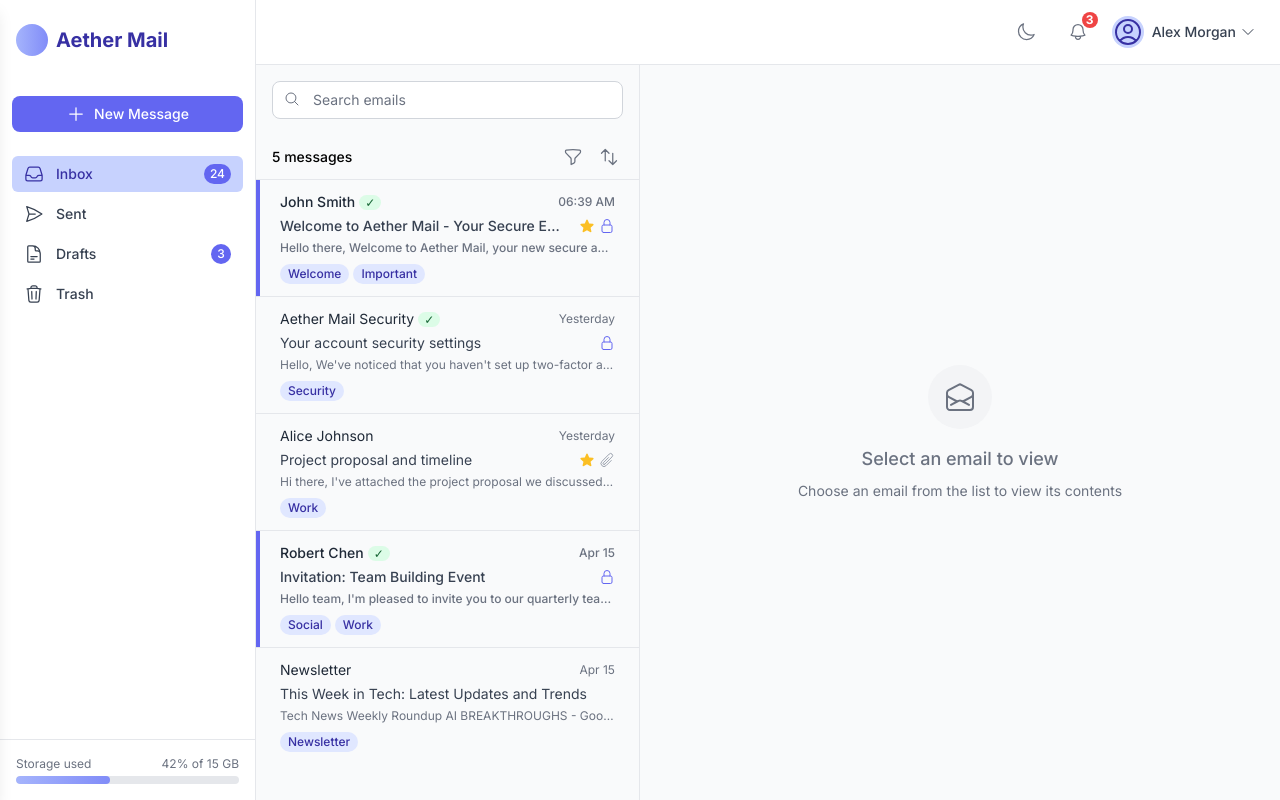
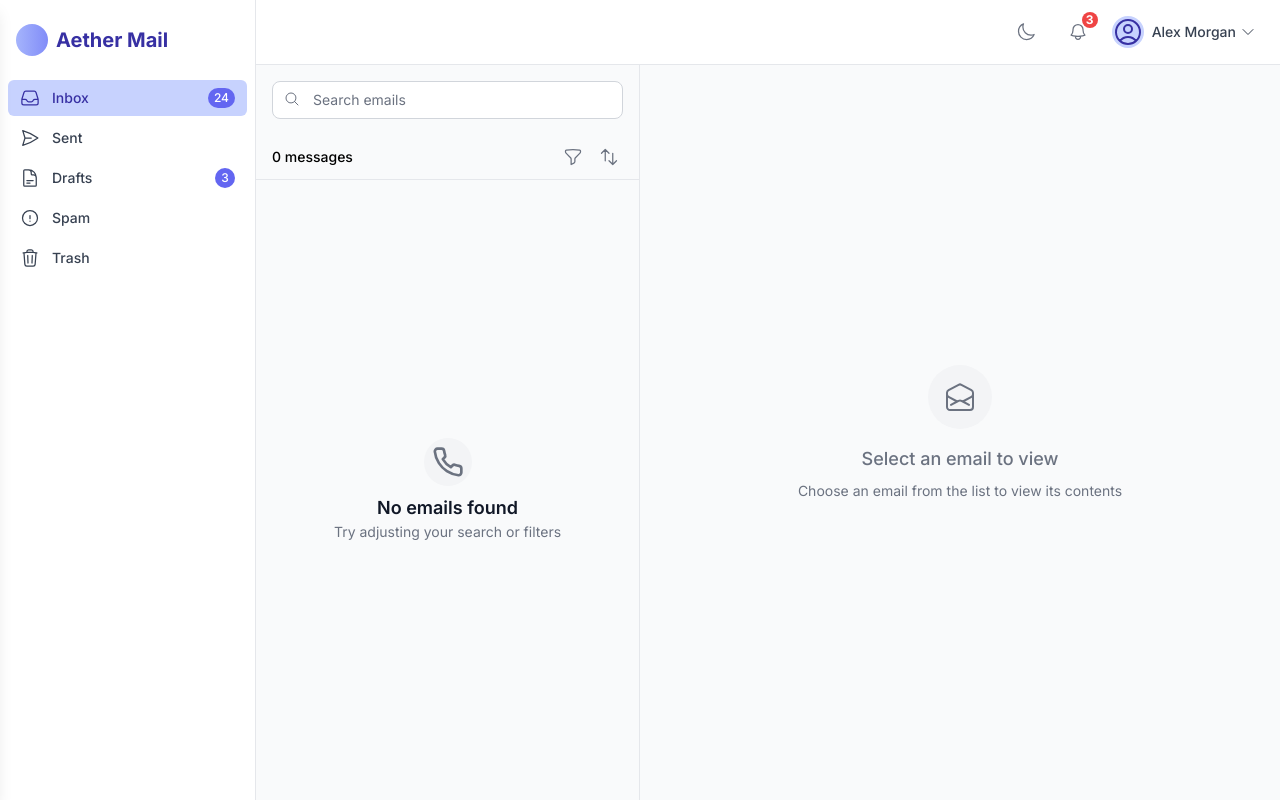
Before and after one commit to skygenesisenterprise/aether-mail, a React (Vite) app: page /inbox in a window 1280 px wide. Built offline with nearby package versions, Linux system fonts and the light colour scheme.

Commit message:
Mise à jour de la Sidebar et Mise en place de l'interface de prod (#7)

```diff
--- a/src/components/email/EmailInbox.tsx
+++ b/src/components/email/EmailInbox.tsx
@@ -4,172 +4,9 @@ import EmailViewer from './EmailViewer';
 import EmailComposer from './EmailComposer';
 import { generateId } from '../../lib/utils';
 
-// Sample emails for demonstration
-const SAMPLE_EMAILS: Email[] = [
-  {
-    id: generateId(),
-    from: {
-      name: 'John Smith',
-      email: 'john.smith@example.com',
-      verified: true
-    },
-    subject: 'Welcome to Aether Mail - Your Secure Email Service',
-    body: `Hello there,
-
-Welcome to Aether Mail, your new secure and private email service! We're thrilled to have you join our community of privacy-conscious users.
-
-Aether Mail is designed with your privacy and security as our top priorities. Here are some key features you can enjoy:
-
-- End-to-end encryption for all your sensitive communications
-- Zero-knowledge architecture that prevents even us from accessing your emails
-- Modern, clean interface that makes email management a breeze
-- Advanced spam filtering that keeps your inbox clean
-- Complete control over your data, with easy export and deletion options
-
-We recommend exploring the settings to customize your experience and enable additional security features like two-factor authentication.
-
-If you have any questions or feedback, please don't hesitate to reach out to our support team. We're here to help!
-
-Best regards,
-The Aether Mail Team`,
-    timestamp: new Date(Date.now() - 3600000 * 2),
-    isRead: false,
-    isStarred: true,
-    isEncrypted: true,
-    hasAttachments: false,
-    labels: ['Welcome', 'Important']
-  },
-  {
-    id: generateId(),
-    from: {
-      name: 'Aether Mail Security',
-      email: 'security@aethermail.com',
-      verified: true
-    },
-    subject: 'Your account security settings',
-    body: `Hello,
-
-We've noticed that you haven't set up two-factor authentication (2FA) for your Aether Mail account yet. We strongly recommend enabling this additional security layer to protect your account.
-
-With 2FA, even if someone gets your password, they won't be able to access your account without the second verification method.
-
-To set up 2FA:
-1. Go to Settings > Security
-2. Select "Enable Two-Factor Authentication"
-3. Follow the setup instructions
-
-If you need any help with this process, please reply to this email or contact our support team.
-
-Stay secure,
-Aether Mail Security Team`,
-    timestamp: new Date(Date.now() - 3600000 * 12),
-    isRead: true,
-    isStarred: false,
-    isEncrypted: true,
-    hasAttachments: false,
-    labels: ['Security']
-  },
-  {
-    id: generateId(),
-    from: {
-      name: 'Alice Johnson',
-      email: 'alice.johnson@example.com',
-      verified: false
-    },
-    subject: 'Project proposal and timeline',
-    body: `Hi there,
-
-I've attached the project proposal we discussed in our meeting last week. Please review it and let me know if you have any questions or suggestions for changes.
-
-Here's a quick summary of our timeline:
-- Week 1-2: Research and planning
-- Week 3-4: Initial development and prototyping
-- Week 5-6: Testing and refinement
-- Week 7-8: Final review and launch
-
-I'm excited to work on this project together and believe we can deliver excellent results within the proposed timeframe.
-
-Best regards,
-Alice`,
-    timestamp: new Date(Date.now() - 3600000 * 24),
-    isRead: true,
-    isStarred: true,
-    isEncrypted: false,
-    hasAttachments: true,
-    labels: ['Work']
-  },
-  {
-    id: generateId(),
-    from: {
-      name: 'Robert Chen',
-      email: 'robert.chen@example.com',
-      verified: true
-    },
-    subject: 'Invitation: Team Building Event',
-    body: `Hello team,
-
-I'm pleased to invite you to our quarterly team building event, which will take place on Saturday, May 15th, from 10:00 AM to 3:00 PM at Lakeside Park.
-
-We've planned a day full of fun activities including:
-- Team challenges and games
-- Barbecue lunch
-- Informal networking session
-- Awards ceremony for Q1 achievements
-
-Please RSVP by replying to this email by May 5th, and let me know if you have any dietary restrictions or accessibility requirements we should accommodate.
-
-Looking forward to seeing everyone there!
-
-Best,
-Robert`,
-    timestamp: new Date(Date.now() - 3600000 * 36),
-    isRead: false,
-    isStarred: false,
-    isEncrypted: true,
-    hasAttachments: false,
-    labels: ['Social', 'Work']
-  },
-  {
-    id: generateId(),
-    from: {
-      name: 'Newsletter',
-      email: 'newsletter@tech-updates.com',
-      verified: false
-    },
-    subject: 'This Week in Tech: Latest Updates and Trends',
-    body: `Tech News Weekly Roundup
-
-AI BREAKTHROUGHS
-- Google announces new language model with improved reasoning capabilities
-- OpenAI releases API for DALL-E 3 with enhanced image generation
-
-CYBERSECURITY UPDATES
-- Major vulnerability patched in popular VPN service
-- New zero-day exploit discovered in Windows systems
-- Ransomware attacks decreased by 15% in the first quarter
-
-INDUSTRY MOVES
-- Apple acquires AI startup focused on voice recognition
-- Twitter announces new features for premium subscribers
-- Meta's Reality Labs continues to lose money despite VR push
-
-UPCOMING EVENTS
-- Developer Conference 2023 (June 12-15)
-- Cybersecurity Summit (May 23-24)
-- Open Source Convention (July 7-9)
-
-To unsubscribe from these updates, click here.`,
-    timestamp: new Date(Date.now() - 3600000 * 48),
-    isRead: true,
-    isStarred: false,
-    isEncrypted: false,
-    hasAttachments: false,
-    labels: ['Newsletter']
-  }
-];
-
 const EmailInbox: React.FC = () => {
-  const [emails, setEmails] = useState<Email[]>(SAMPLE_EMAILS);
+  // Initialiser l'état avec un tableau vide
+  const [emails, setEmails] = useState<Email[]>([]);
   const [selectedEmail, setSelectedEmail] = useState<Email | null>(null);
   const [isComposerOpen, setIsComposerOpen] = useState(false);
   const [isMobileView, setIsMobileView] = useState(false);
--- a/src/components/layout/Header.tsx
+++ b/src/components/layout/Header.tsx
@@ -144,11 +144,6 @@ const Header: React.FC<HeaderProps> = ({ toggleSidebar, toggleTheme, isDarkMode
                   Settings
                 </button>
 
-                <button className="flex w-full items-center px-4 py-2 text-left text-sm text-gray-700 hover:bg-gray-100 dark:text-gray-300 dark:hover:bg-gray-700">
-                  <QuestionMarkCircleIcon className="mr-3 h-5 w-5 text-gray-500 dark:text-gray-400" />
-                  Help & Support
-                </button>
-
                 <div className="border-t border-gray-100 dark:border-gray-700">
                   <button className="flex w-full items-center px-4 py-2 text-left text-sm text-red-600 hover:bg-gray-100 dark:text-red-400 dark:hover:bg-gray-700">
                     <ArrowRightOnRectangleIcon className="mr-3 h-5 w-5" />
--- a/src/components/layout/Sidebar.tsx
+++ b/src/components/layout/Sidebar.tsx
@@ -1,4 +1,4 @@
-import type React from 'react';
+import React, { useState } from 'react';
 import { Link } from 'react-router-dom';
 import { motion } from 'framer-motion';
 import {
@@ -6,10 +6,8 @@ import {
   PaperAirplaneIcon,
   DocumentTextIcon,
   TrashIcon,
-  Cog6ToothIcon,
-  LockClosedIcon,
-  ShieldCheckIcon,
-  UserIcon
+  FolderIcon,
+  ExclamationCircleIcon // Importation de l'icône pour Spam
 } from '@heroicons/react/24/outline';
 import { cn } from '../../lib/utils';
 
@@ -44,15 +42,14 @@ const SidebarItem = ({ icon, label, to, count, active = false }: SidebarItemProp
 };
 
 const Sidebar = ({ isMobile, isOpen, onClose }: { isMobile?: boolean; isOpen?: boolean; onClose?: () => void }) => {
-  // Active route is hardcoded for now, but would typically come from a router hook
-  const activeRoute = '/inbox';
+  const [folders, setFolders] = useState<string[]>([]); // État pour les dossiers dynamiques
 
-  // Function to check if a route is active
+  // Fonction pour vérifier si une route est active
   const isRouteActive = (route: string): boolean => {
-    return activeRoute === route;
+    return window.location.pathname === route;
   };
 
-  // Animation variants for mobile sidebar
+  // Variants pour les animations avec framer-motion
   const sidebarVariants = {
     open: { x: 0 },
     closed: { x: '-100%' },
@@ -68,17 +65,8 @@ const Sidebar = ({ isMobile, isOpen, onClose }: { isMobile?: boolean; isOpen?: b
         </div>
       </div>
 
-      {/* Compose button */}
-      <button className="mx-3 my-4 flex items-center justify-center gap-2 rounded-lg bg-aether-primary px-4 py-2 text-sm font-medium text-white transition-colors hover:bg-aether-accent focus:outline-none focus:ring-2 focus:ring-aether-primary focus:ring-offset-2 dark:focus:ring-offset-gray-900">
-        <svg xmlns="http://www.w3.org/2000/svg" fill="none" viewBox="0 0 24 24" strokeWidth={1.5} stroke="currentColor" className="h-5 w-5">
-          <path strokeLinecap="round" strokeLinejoin="round" d="M12 4.5v15m7.5-7.5h-15" />
-        </svg>
-        New Message
-      </button>
-
-      {/* Navigation */}
-      <nav className="mt-2 flex flex-1 flex-col px-3">
-        <div className="space-y-1">
+      {/* Navigation items */}
+      <nav className="flex-1 space-y-1 px-2">
         <SidebarItem
           icon={<InboxIcon />}
           label="Inbox"
@@ -100,26 +88,29 @@ const Sidebar = ({ isMobile, isOpen, onClose }: { isMobile?: boolean; isOpen?: b
           active={isRouteActive('/drafts')}
         />
         <SidebarItem
+          icon={<ExclamationCircleIcon />} // Icône pour Spam
+          label="Spam"
+          to="/spam"
+          active={isRouteActive('/spam')}
+        />
+        <SidebarItem
           icon={<TrashIcon />}
           label="Trash"
           to="/trash"
           active={isRouteActive('/trash')}
         />
-        </div>
+
+        {/* Dynamic folders */}
+        {folders.map((folder, index) => (
+          <SidebarItem
+            key={index}
+            icon={<FolderIcon />}
+            label={folder}
+            to={`/${folder}`}
+            active={isRouteActive(`/${folder}`)}
+          />
+        ))}
       </nav>
-
-      {/* Storage indicator */}
-      <div className="border-t border-gray-200 px-4 py-4 dark:border-gray-700">
-        <div className="space-y-1">
-          <div className="flex items-center justify-between text-xs text-gray-500 dark:text-gray-400">
-            <span>Storage used</span>
-            <span>42% of 15 GB</span>
-          </div>
-          <div className="h-2 w-full overflow-hidden rounded-full bg-gray-200 dark:bg-gray-700">
-            <div className="h-full w-[42%] rounded-full cosmic-gradient" />
-          </div>
-        </div>
-      </div>
     </div>
   );
 
```
Also changed, not shown: tsconfig.json (+5 -3 lines), src/components/email/EmailComposer.tsx (line endings or trailing spaces), src/components/email/EmailList.tsx (line endings or trailing spaces). Lines whose indentation alone changed are shown as unchanged.
